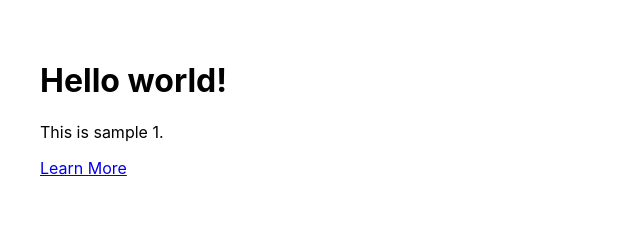
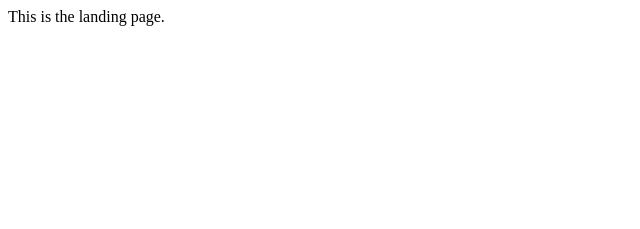
Before and after one commit to sakshimaharjan/recipe-corner, a plain HTML site: page demo.html in a window 1280 px wide. Shown: the whole page, without its empty margins (0-640 px from the left). Drawn offline with Linux system fonts and the light colour scheme.

Commit message:
First commit

```diff
--- a/demo.html
+++ b/demo.html
@@ -1,20 +1,11 @@
-<!doctype html>
-<html>
-	<head>
-		<title>DWSampleFiles</title>
-		<meta charset="utf-8"/>
-		<meta http-equiv="Content-type" content="text/html; charset=utf-8"/>
-		<meta name="viewport" content="width=device-width, initial-scale=1"/>
-      <style type="text/css">* {font-family: Inter;} body {padding: 2em;}</style>
-	</head>
-	<body>
-		<div>
-			<h1>Hello world!</h1>
-			<p>This is sample 1.</p>
-            <!-- Hi! -->
-			<p>
-				<a href="https://www.dwsamplefiles.com/">Learn More</a>
-			</p>
-		</div>
-	</body>
+<!DOCTYPE html>
+<html lang="en">
+<head>
+	<meta charset="UTF-8">
+	<meta name="viewport" content="width=device-width, initial-scale=1.0">
+	<title>Document</title>
+</head>
+<body>
+	This is the landing page.
+</body>
 </html>
```
Also changed, not shown: 1 other file.
